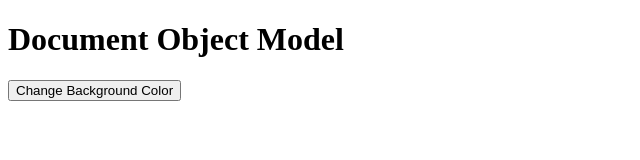
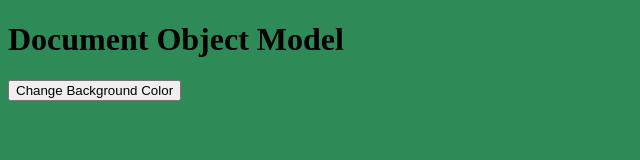
Before and after one commit to vgvishesh/DomDom, a plain HTML site: page index.html in a window 1280 px wide. Both pictures are taken after a click on the button "Change Background Color". Shown: the whole page, without its empty margins (0-640 px from the left). Drawn offline with Linux system fonts and the light colour scheme.

Commit message:
adding color changer

```diff
--- a/index.html
+++ b/index.html
@@ -10,7 +10,7 @@
 	<button id="changeBackground">Change
 		Background Color
 	</button>
-	<script src="scripts.js"></script>
+	<script src="js/scripts.js"></script>
 </body>
 
 </html>
--- a/js/scripts.js
+++ b/js/scripts.js
@@ -1,4 +1,8 @@
 let button = document.getElementById('changeBackground');
+let count = 0;
+let colors = ['seagreen', 'fuchsia', 'white']
 button.addEventListener('click', () => {
-
+  const index = count++ % 3;
+  console.log(index);
+  document.body.style.backgroundColor = colors[index];
 })
```
